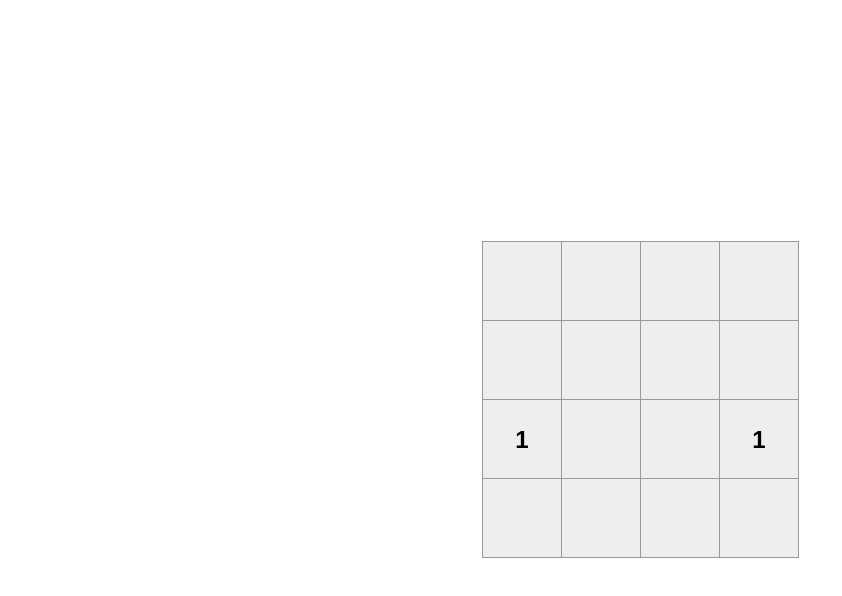
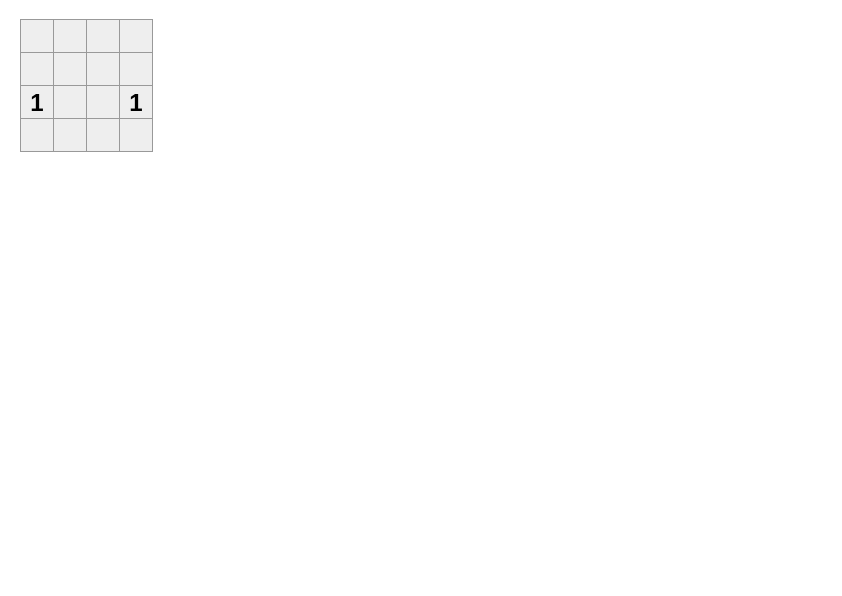
Before and after one commit to imshyam/1024, a React app: page / in a window 1280 px wide. Shown: the whole page, without its empty margins (0-842 px from the left). Built offline with nearby package versions, Linux system fonts and the light colour scheme.

Commit message:
comment style

```diff
--- a/src/index.css
+++ b/src/index.css
@@ -19,13 +19,13 @@ ol, ul {
   float: left;
   font-size: 24px;
   font-weight: bold;
-  line-height: 80px;
-  height: 80px;
+  line-height: 34px;
+  height: 34px; /* 80px for all */
   margin-right: -1px;
   margin-top: -1px;
   padding: 0;
   text-align: center;
-  width: 80px;
+  width: 34px;
 }
 
 .square:focus {
@@ -40,10 +40,10 @@ ol, ul {
   display: flex;
   flex-direction: row;
   position: absolute;
-  top:0;
+  /*top:0;
   bottom: 0;
   left: 0;
-  right: 0;
+  right: 0;*/
   margin: auto;
 }
 
```
